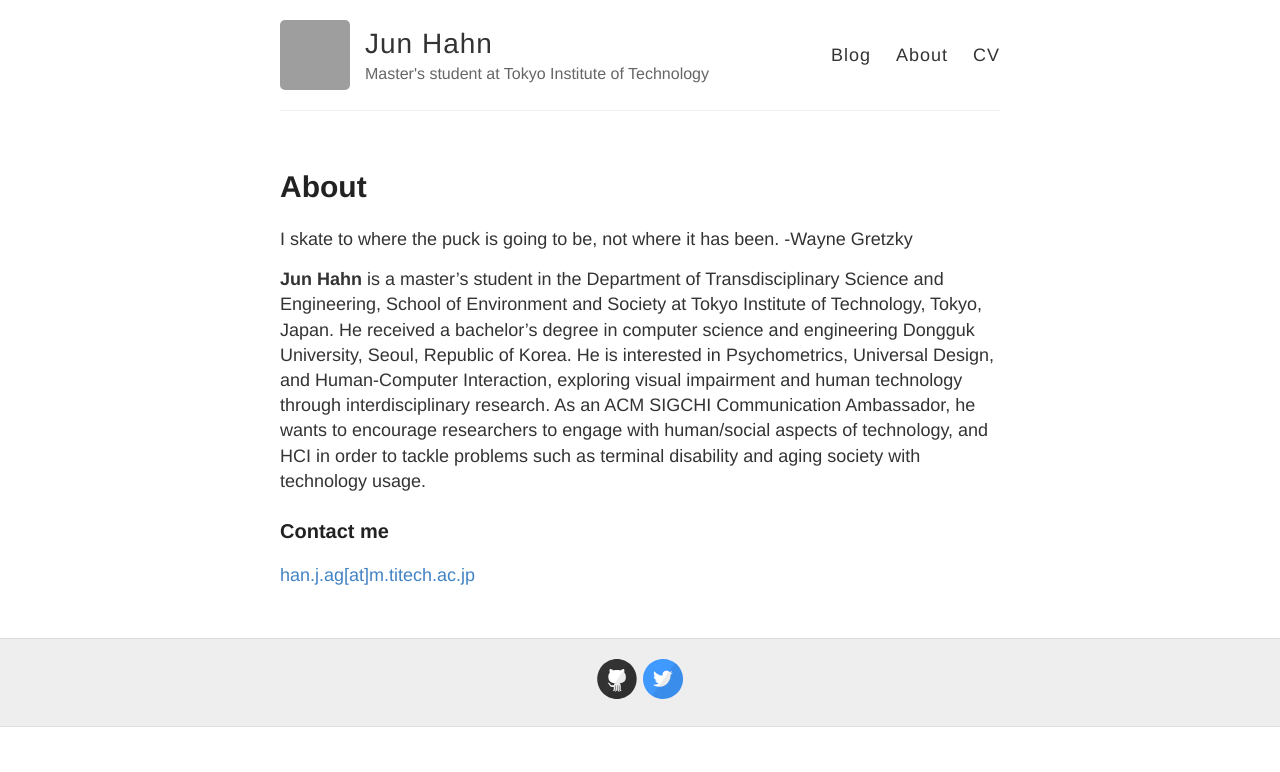
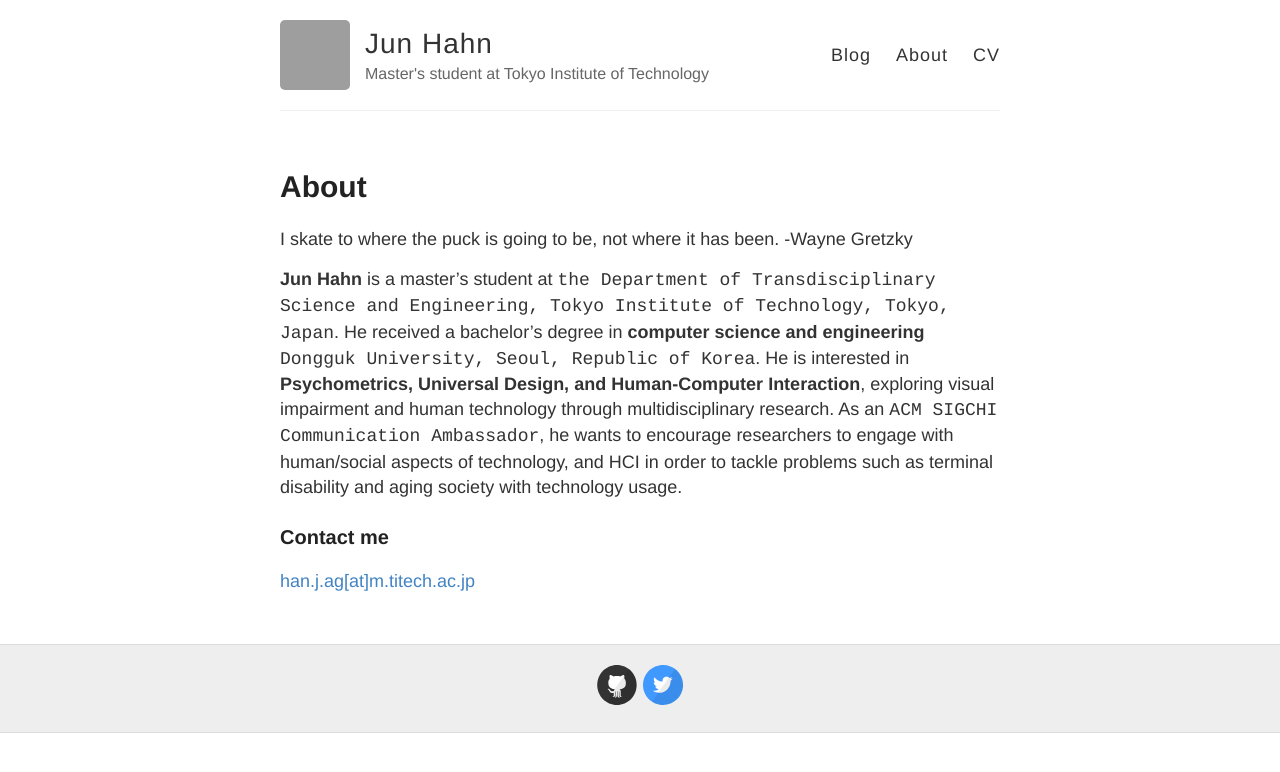
Before and after one commit to TangoEnSkai/tangoenskai.github.io, a Jekyll site: the page built from about.md, in a window 1280 px wide. Shown: the top 772 px of the page. Built offline with Jekyll 4.4.1, drawn with Linux system fonts in a browser that asks for light colours; grey boxes are pictures that could not be loaded.

Commit message:
Change markdown styles

```diff
--- a/about.md
+++ b/about.md
@@ -6,7 +6,7 @@ permalink: /about/
 
 >I skate to where the puck is going to be, not where it has been. -Wayne Gretzky
 
-**Jun Hahn**  is a master’s student in the Department of Transdisciplinary Science and Engineering, School of Environment and Society at Tokyo Institute of Technology, Tokyo, Japan. He received a bachelor’s degree in computer science and engineering Dongguk University, Seoul, Republic of Korea. He is interested in Psychometrics, Universal Design, and Human-Computer Interaction, exploring visual impairment and human technology through interdisciplinary research. As an ACM SIGCHI Communication Ambassador, he wants to encourage researchers to engage with human/social aspects of technology, and HCI in order to tackle problems such as terminal disability and aging society with technology usage.
+**Jun Hahn**  is a master’s student at `the Department of Transdisciplinary Science and Engineering, Tokyo Institute of Technology, Tokyo, Japan`. He received a bachelor’s degree in **computer science and engineering** `Dongguk University, Seoul, Republic of Korea`. He is interested in **Psychometrics, Universal Design, and Human-Computer Interaction**, exploring visual impairment and human technology through multidisciplinary research. As an `ACM SIGCHI Communication Ambassador`, he wants to encourage researchers to engage with human/social aspects of technology, and HCI in order to tackle problems such as terminal disability and aging society with technology usage.
 
 
 ### Contact me
```
